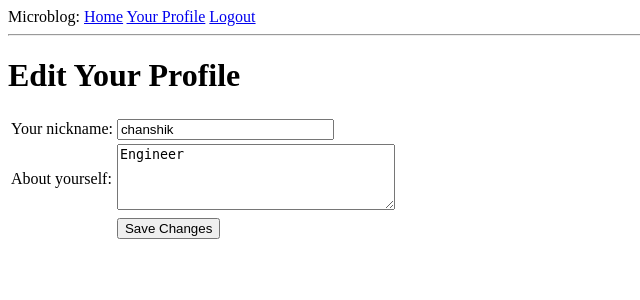
After one commit to chanshik/microblog, a Flask app: page /edit in a window 1280 px wide. The commit adds this page. Shown: the top 300 px of the page, without its empty margins (0-640 px from the left). Run offline with Flask 2, Linux system fonts and the light colour scheme; a user stored in the database is signed in; data comes from the database, SQL or seed files in the repository; both versions use the stored data as it was after the commit.

Commit message:
Completed - ch. 6: Profile page and avatars.

```diff
--- a/app/forms.py
+++ b/app/forms.py
@@ -1,7 +1,13 @@
 from flask.ext.wtf import Form
-from wtforms import TextField, BooleanField
-from wtforms.validators import Required
+from wtforms import TextField, BooleanField, TextAreaField
+from wtforms.validators import Required, Length
+
 
 class LoginForm(Form):
     openid = TextField('openid', validators=[Required()])
     remember_me = BooleanField('remember_me', default=False)
+
+
+class EditForm(Form):
+    nickname = TextField('nickname', validators=[Required()])
+    about_me = TextAreaField('about_me', validators=[Length(min=0, max=140)])
--- a/app/models.py
+++ b/app/models.py
@@ -1,3 +1,4 @@
+from hashlib import md5
 from app import db
 
 ROLE_USER = 0
@@ -10,6 +11,8 @@ class User(db.Model):
     email = db.Column(db.String(120), index=True, unique=True)
     role = db.Column(db.SmallInteger, default=ROLE_USER)
     posts = db.relationship('Post', backref='author', lazy='dynamic')
+    about_me = db.Column(db.String(140))
+    last_seen = db.Column(db.DateTime)
 
     def __repr__(self):
         return '<User %r>' % self.nickname
@@ -26,6 +29,9 @@ class User(db.Model):
     def get_id(self):
         return unicode(self.id)
 
+    def avatar(self, size):
+        return 'http://www.gravatar.com/avatar/' + md5(self.email).hexdigest() + '?d=mm&s=' + str(size)
+
 
 class Post(db.Model):
     id = db.Column(db.Integer, primary_key=True)
--- a/app/templates/base.html
+++ b/app/templates/base.html
@@ -11,6 +11,7 @@
     <div>Microblog:
         <a href="{{ url_for('index') }}">Home</a>
         {% if g.user.is_authenticated() %}
+        <a href="{{ url_for('user', nickname=g.user.nickname) }}">Your Profile</a>
         <a href="{{ url_for('logout') }}">Logout</a>
         {% endif %}
     </div>
--- /dev/null
+++ b/app/templates/edit.html
@@ -0,0 +1,21 @@
+{% extends 'base.html' %}
+{% block content %}
+<h1>Edit Your Profile</h1>
+<form action="" method="post" name="edit">
+    {{ form.hidden_tag() }}
+    <table>
+        <tr>
+            <td>Your nickname: </td>
+            <td>{{ form.nickname(size=24) }}</td>
+        </tr>
+        <tr>
+            <td>About yourself: </td>
+            <td>{{ form.about_me(cols=32, rows=4) }}</td>
+        </tr>
+        <tr>
+            <td></td>
+            <td><input type="submit" value="Save Changes"/></td>
+        </tr>
+    </table>
+</form>
+{% endblock %}
--- /dev/null
+++ b/app/templates/post.html
@@ -0,0 +1,6 @@
+<table>
+    <tr>
+        <td valign="top"><img src="{{ post.author.avatar(50) }}"/></td>
+        <td><i>{{ post.author.nickname }} says: </i><br/>{{ post.body }}</td>
+    </tr>
+</table>
--- a/app/views.py
+++ b/app/views.py
@@ -1,7 +1,8 @@
+from datetime import datetime
 from flask import render_template, flash, redirect, session, url_for, request, g
 from flask.ext.login import login_user, logout_user, current_user, login_required
 from app import app, lm, db, oid
-from forms import LoginForm
+from forms import LoginForm, EditForm
 from models import User, ROLE_USER, ROLE_ADMIN
 
 
@@ -29,7 +30,12 @@ def index():
 
 @app.before_request
 def before_request():
-        g.user = current_user
+    g.user = current_user
+
+    if g.user.is_authenticated():
+        g.user.last_seen = datetime.utcnow()
+        db.session.add(g.user)
+        db.session.commit()
 
 
 @app.route('/login', methods=['GET', 'POST'])
@@ -87,3 +93,45 @@ def logout():
     logout_user()
 
     return redirect(url_for('index'))
+
+
+@app.route('/user/<nickname>')
+@login_required
+def user(nickname):
+    user = User.query.filter_by(nickname=nickname).first()
+
+    if user is None:
+        flash('User ' + nickname + ' not found')
+
+        return redirect(url_for('index'))
+
+    posts = [
+        {'author': user, 'body': 'Test post #1'},
+        {'author': user, 'body': 'Test post #2'}
+    ]
+
+    return render_template('user.html',
+                           user=user,
+                           posts=posts)
+
+
+@app.route('/edit', methods=['GET', 'POST'])
+@login_required
+def edit():
+    form = EditForm()
+
+    if form.validate_on_submit():
+        g.user.nickname = form.nickname.data
+        g.user.about_me = form.about_me.data
+
+        db.session.add(g.user)
+        db.session.commit()
+
+        flash('Your changes have been saved.')
+
+        return redirect(url_for('edit'))
+    else:
+        form.nickname.data = g.user.nickname
+        form.about_me.data = g.user.about_me
+
+    return render_template('edit.html', form=form)
```
Also changed, not shown: app/templates/user.html (added, +18 -0 lines), db_repository/versions/003_migration.py (added, +32 -0 lines), app.db.
